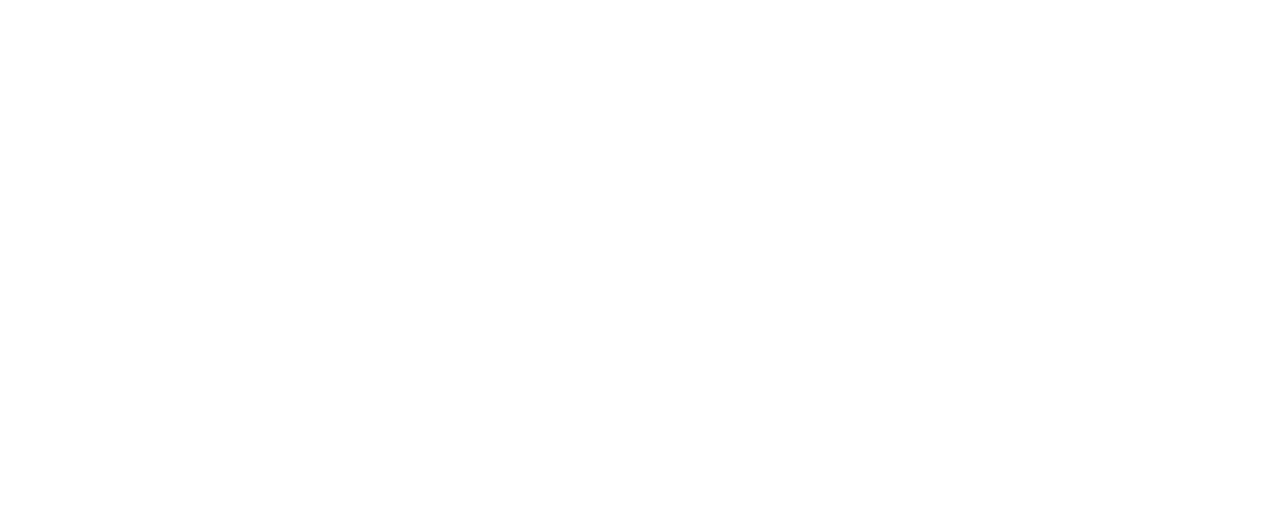
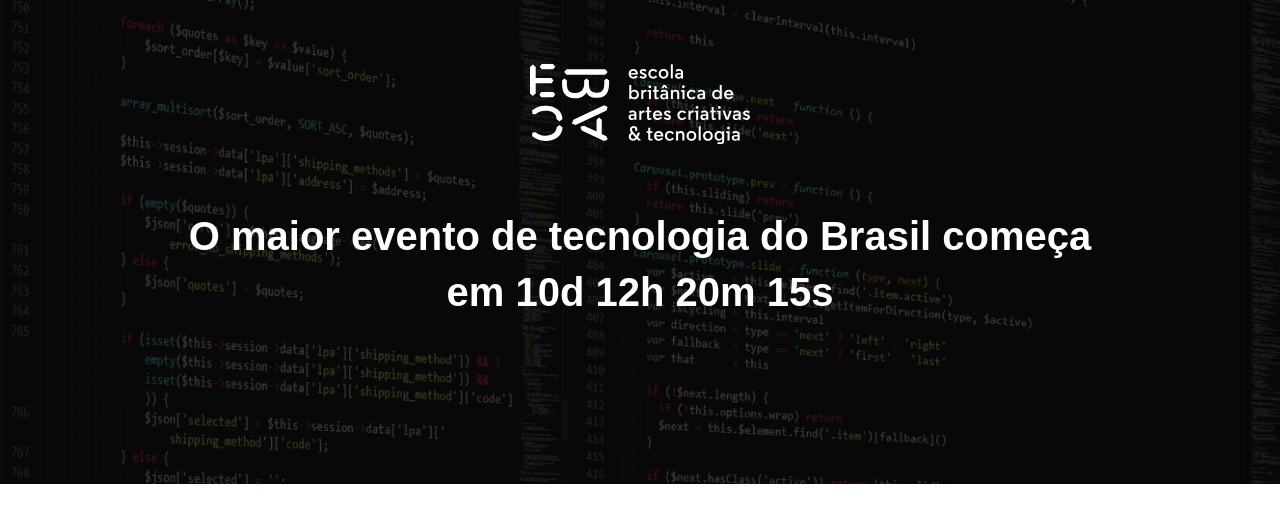
Before and after one commit to Roger-Santos/ebac_tech_talks, a website built with Parcel: page src/index.html in a window 1280 px wide. Built offline with nearby package versions, Linux system fonts and the light colour scheme.

Commit message:
Add files via upload
Criando o hero

```diff
--- a/package.json
+++ b/package.json
@@ -12,6 +12,7 @@
   "license": "ISC",
   "devDependencies": {
     "@parcel/transformer-sass": "^2.9.3",
-    "parcel": "^2.9.3"
+    "parcel": "^2.9.3",
+    "sharp": "^0.31.3"
   }
 }
--- a/src/index.html
+++ b/src/index.html
@@ -3,10 +3,21 @@
 <head>
     <meta charset="UTF-8">
     <meta name="viewport" content="width=device-width, initial-scale=1.0">
-    <title>Document</title>
+    <title>EBAC Tech Talks</title>
+    <link rel="preconnect" href="https://fonts.googleapis.com">
+    <link rel="preconnect" href="https://fonts.gstatic.com" crossorigin>
+    <link href="https://fonts.googleapis.com/css2?family=Lobster&family=Roboto:wght@400;700;900&display=swap" rel="stylesheet">
     <link rel="stylesheet" href="styles/main.scss">
 </head>
 <body>
+    <header class="hero">
+        <div class="container">
+            <img class="hero__logo" src="./images/ebac_logo.svg" alt="EBAC">
+            <p class="hero__text">
+                O maior evento de tecnologia do Brasil começa em 10d 12h 20m 15s
+            </p>
+        </div>
+    </header>
 
     <script src="scripts/main.js"></script>
 </body>
--- /dev/null
+++ b/src/styles/_hero.scss
@@ -0,0 +1,52 @@
+.hero {
+    padding-top: 64px;
+    padding-bottom: 100px;
+    background-image: url(../images/fundo.png);
+    background-repeat: no-repeat;
+    background-size: cover;
+    position: relative;
+
+    .container {
+        position: relative;
+    }
+
+    &::before {
+        position: absolute;
+        top: 0;
+        left: 0;
+        width: 100%;
+        height: 100%;
+        background-color: #000;
+        content: '';
+        opacity: .7;
+    }
+
+    &__text {
+        margin-top: 64px;
+        margin-bottom: 64px;
+        font-size: 40px;
+        line-height: 56px;
+        font-weight: 800;
+        text-align: center;
+    }
+
+    &__logo {
+        margin: 0 auto;
+        height: 80px;
+        display: block;
+    }
+
+    @media (max-width: 640px) {
+        padding: 40px 0;
+
+        &__logo {
+            height: 40px;
+        }
+
+        &__text {
+            font-size: 22px;
+            line-height: 24px;
+            margin: 24px 0;
+        }
+    }
+}
--- a/src/styles/main.scss
+++ b/src/styles/main.scss
@@ -0,0 +1,23 @@
+@use 'hero';
+
+* {
+    margin: 0;
+    padding: 0;
+    box-sizing: border-box;
+    font-family: sans-serif;
+    color: #fff;
+}
+
+.container {
+    max-width: 960px;
+    width: 100%;
+    margin: 0 auto;
+
+    @media (max-width: 640px) {
+        max-width: 80%;
+    }
+
+    @media (max-width: 1024px) {
+        max-width: 90%;
+    }
+}
```
Also changed, not shown: 1 other file.
